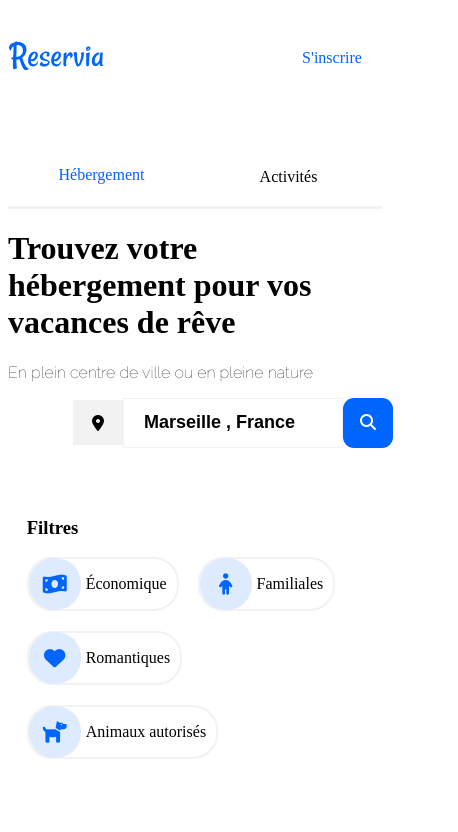
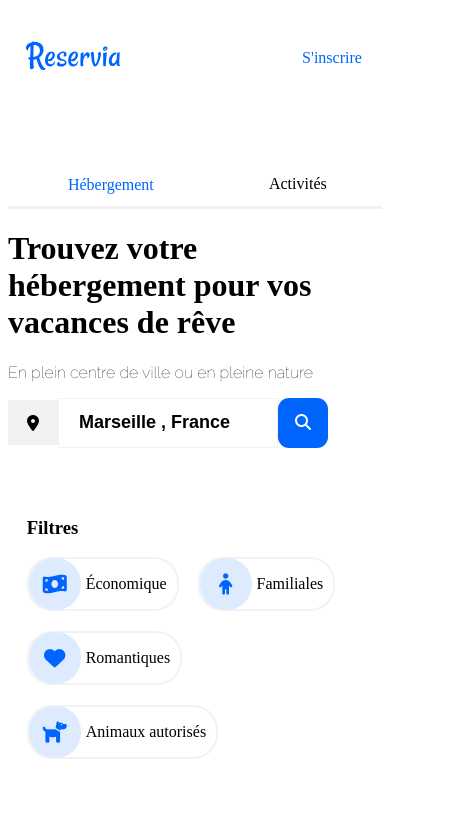
Before and after one commit to Adelwa91/AdelDrissi_2_29072021, a plain HTML site: page index.html in a window 390 px wide. Shown: the top 832 px of the page, 458 px wide, since content can reach past the window. Drawn offline with Linux system fonts and the light colour scheme; files whose address does not match are found by name.

Commit message:
scrolling version page iphone and ipad to repair

```diff
--- a/style.css
+++ b/style.css
@@ -1,4 +1,8 @@
 /*NAVIGATION*/
+
+.logo {
+  flex-direction: row;
+}
 
 .LinkAccomode {
   color: #0065fc;
@@ -751,9 +755,12 @@
   .sizeLinkone-two {
     margin-left: 20%;
   }
-
   .Accomod-Size {
     height: auto;
+  }
+
+  .logo {
+    padding-right: 190px;
   }
 
   .flex-size-icons {
@@ -801,12 +808,17 @@
     flex-wrap: wrap;
     flex-direction: row;
     width: 100%;
+    justify-content: flex-end;
   }
 }
 
 @media screen and (max-width: 600px) {
   .sizeLinknav {
     flex-direction: row;
+  }
+
+  .logo {
+    padding-right: 160px;
   }
 
   .image-card-parc-calanques {
@@ -817,6 +829,11 @@
     order: 1;
     width: 100%;
     margin-left: 0;
+  }
+
+  .Popular-card-most-sun-one {
+    padding-top: 10px;
+    padding-bottom: 10px;
   }
 
   .Mobilesize {
@@ -835,7 +852,7 @@
   }
 
   .searchborder {
-    width: 450px;
+    width: 320px;
     border: none;
   }
 
@@ -897,9 +914,11 @@
     width: 90%;
   }
   .LinkAccomode {
-    padding-top: 20%;
+    padding-top: 30%;
+    padding-left: 10%;
   }
   .LinkActivity {
-    padding-top: 20%;
+    padding-top: 28%;
+    padding-left: 10%;
   }
 }
```
